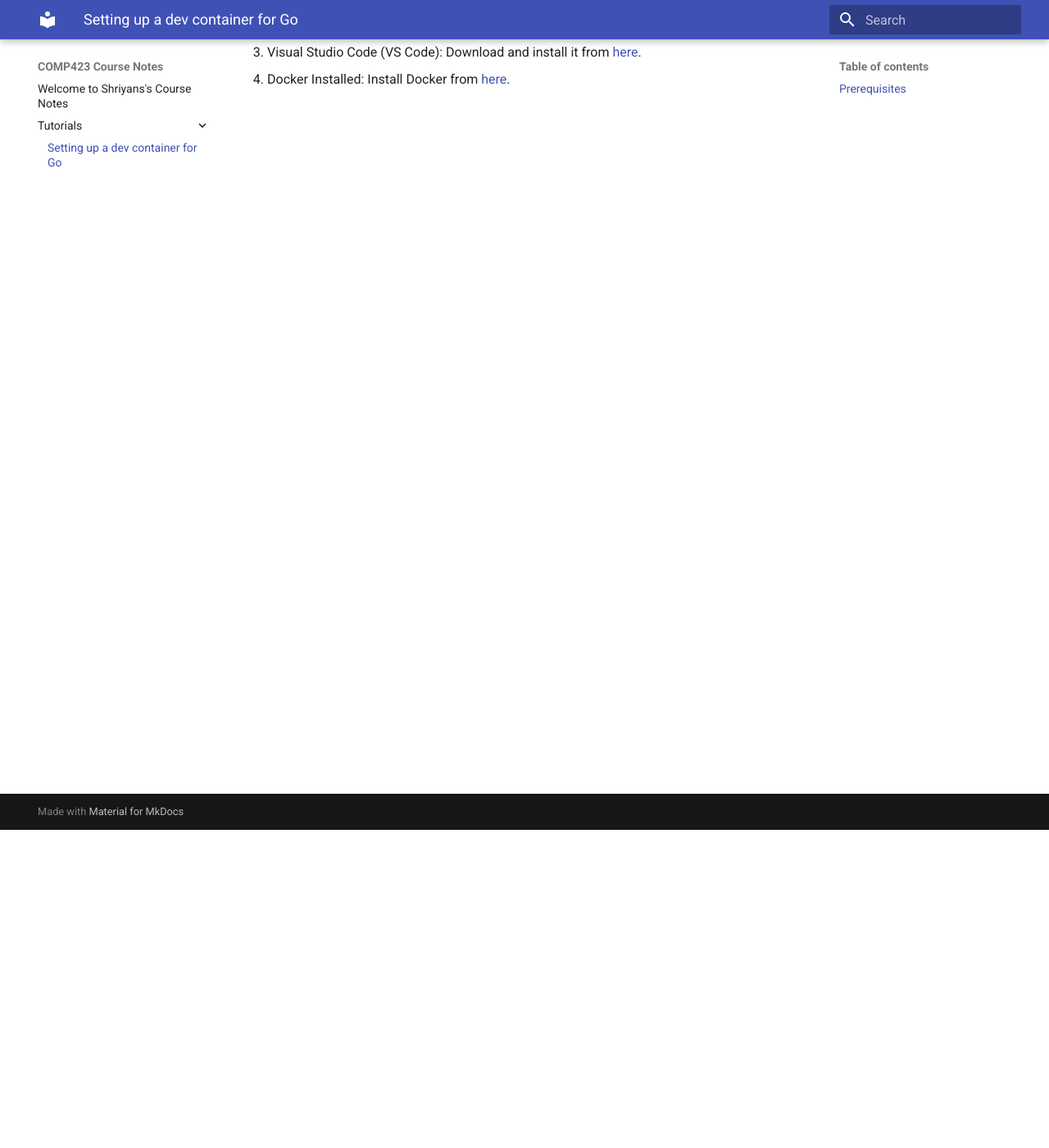
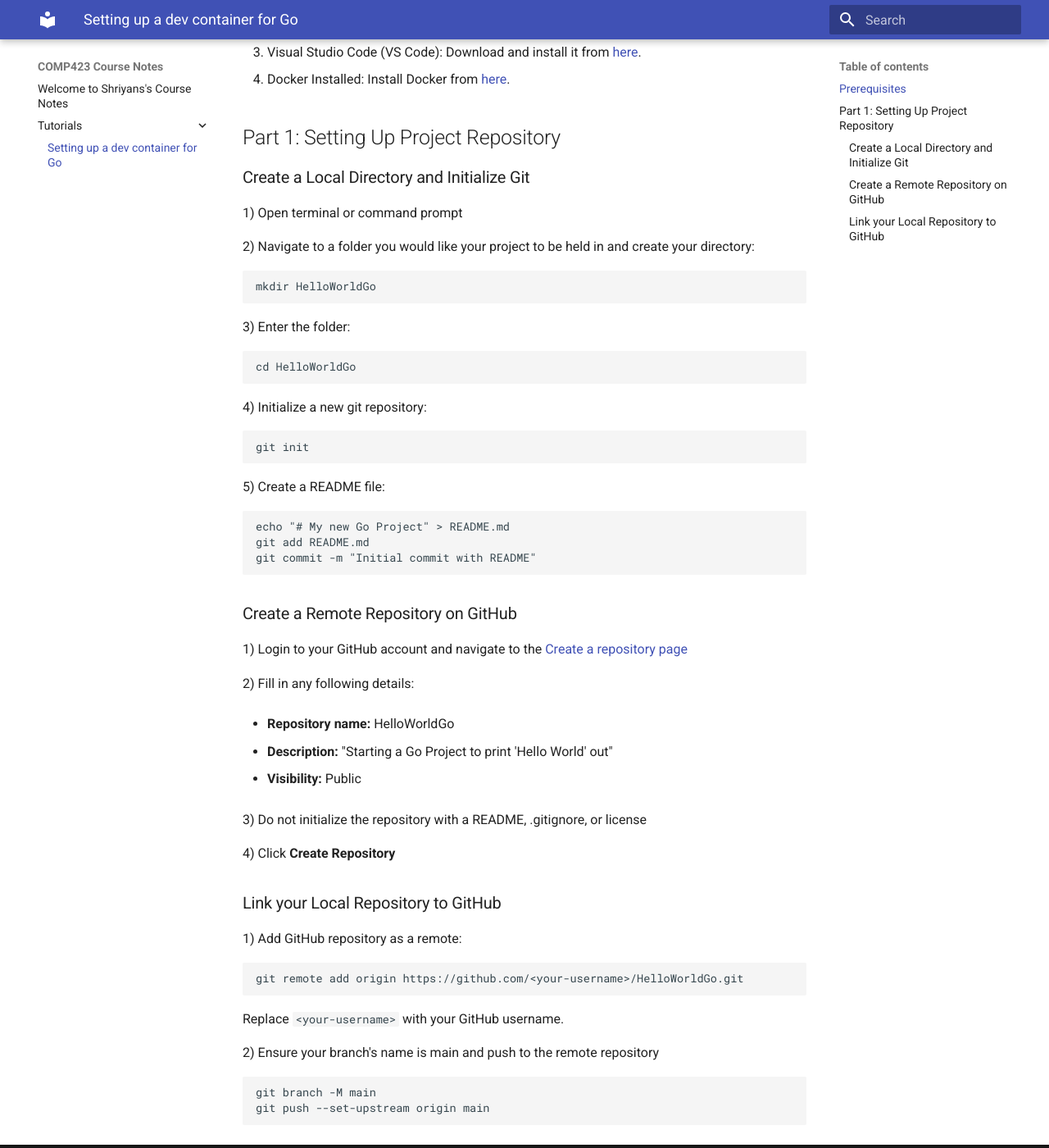
Before and after one commit to shrithebee1/comp423-course-notes, an MkDocs documentation site: the page built from docs/tutorials/go-setup.md, in a window 1280 px wide and 1400 px high, scrolled down 388 px. Shown: the whole window at 82% size. Built offline with MkDocs 1.6.1 and Material for MkDocs 9.7.7, drawn with Linux system fonts in a browser that asks for light colours.

Commit message:
Finished Git setup in tutorial

````diff
--- a/docs/tutorials/go-setup.md
+++ b/docs/tutorials/go-setup.md
@@ -10,3 +10,67 @@ Before starting this tutorial make sure you have the following:
 2. Git Installed: You can install it [here](https://git-scm.com/book/en/v2/Getting-Started-Installing-Git).
 3. Visual Studio Code (VS Code): Download and install it from [here](https://code.visualstudio.com/).
 4. Docker Installed: Install Docker from [here](https://www.docker.com/products/docker-desktop).
+
+## Part 1: Setting Up Project Repository
+### Create a Local Directory and Initialize Git
+
+1) Open terminal or command prompt
+
+2) Navigate to a folder you would like your project to be held in and create your directory:
+
+```sh
+mkdir HelloWorldGo
+```
+
+3) Enter the folder:
+
+```sh
+cd HelloWorldGo
+```
+
+4) Initialize a new git repository:
+
+```sh
+git init
+```
+
+5) Create a README file:
+
+```sh
+echo "# My new Go Project" > README.md
+git add README.md
+git commit -m "Initial commit with README"
+```
+
+### Create a Remote Repository on GitHub
+
+1) Login to your GitHub account and navigate to the [Create a repository page](https://github.com/new)
+
+2) Fill in any following details:
+
+- **Repository name:** HelloWorldGo
+
+- **Description:** "Starting a Go Project to print 'Hello World' out"
+
+- **Visibility:** Public
+
+3) Do not initialize the repository with a README, .gitignore, or license
+
+4) Click **Create Repository**
+
+### Link your Local Repository to GitHub
+
+1) Add GitHub repository as a remote:
+
+```sh
+git remote add origin https://github.com/<your-username>/HelloWorldGo.git
+```
+
+Replace ```<your-username>``` with your GitHub username.
+
+2) Ensure your branch's name is main and push to the remote repository
+
+```sh
+git branch -M main
+git push --set-upstream origin main
+```
````
